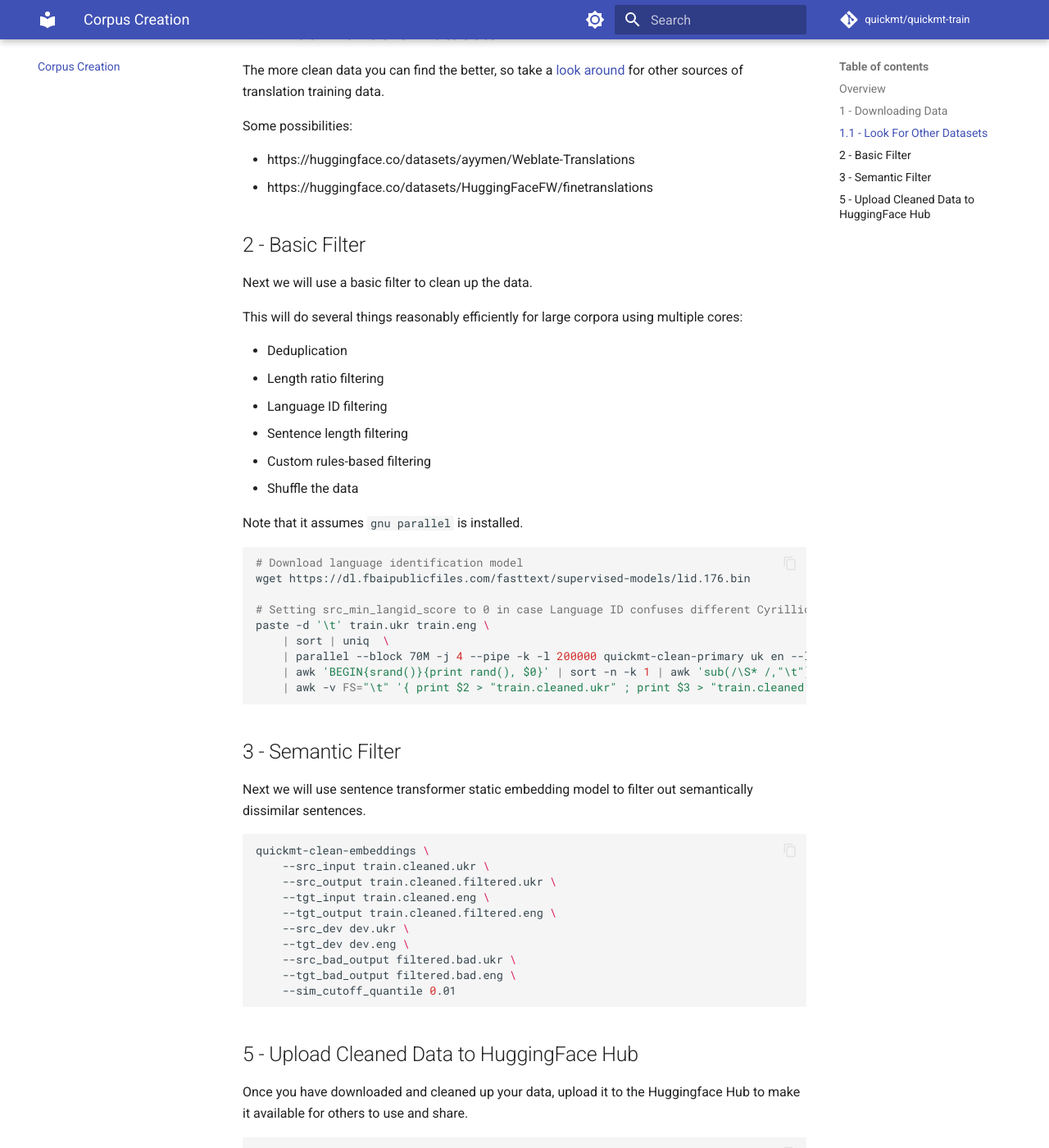
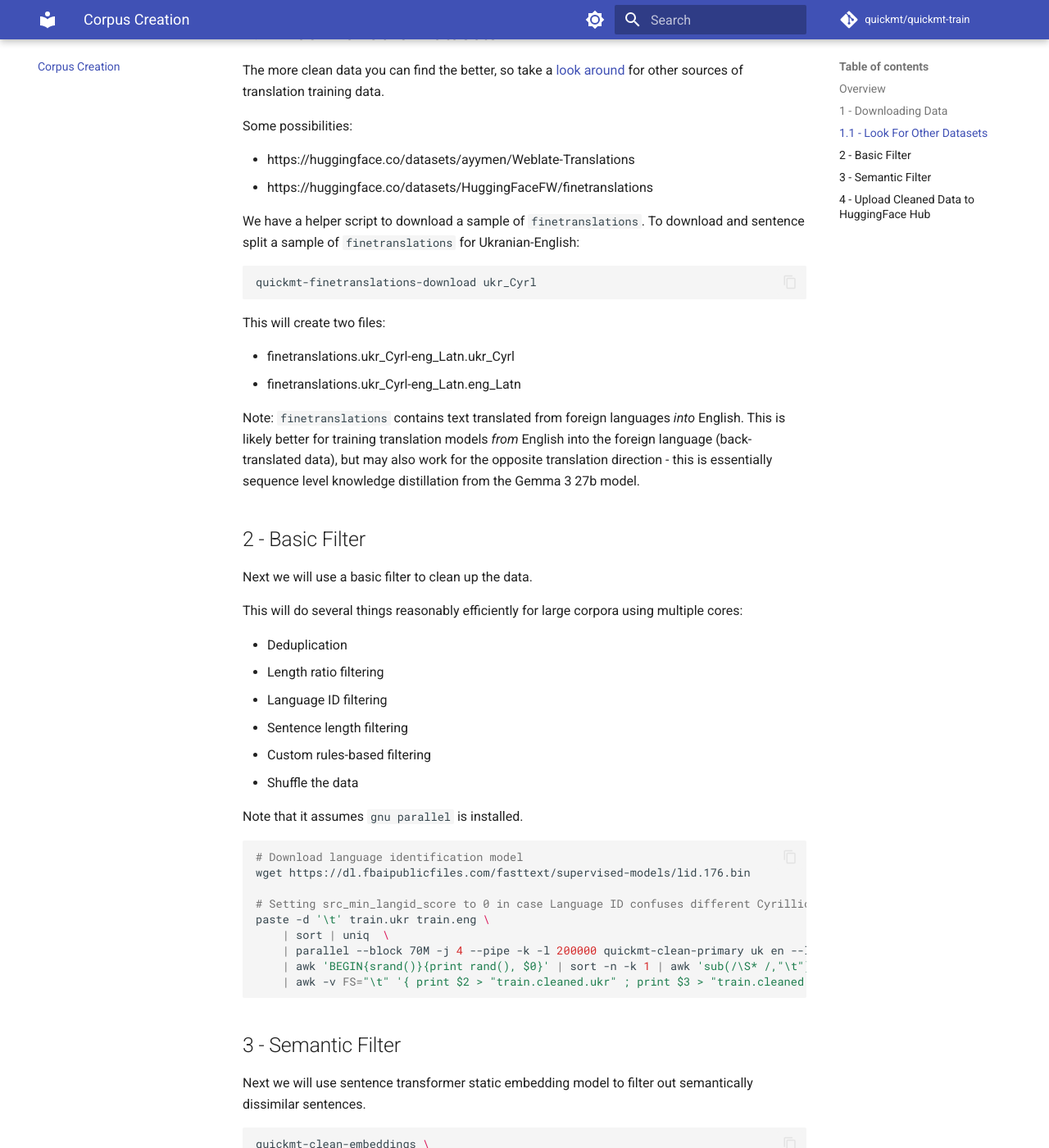
Before and after one commit to quickmt/quickmt-train, an MkDocs documentation site: the page built from docs/corpus_creation.md, in a window 1280 px wide and 1400 px high, scrolled down 3169 px. Shown: the whole window at 82% size. Built offline with MkDocs 1.6.1 and Material for MkDocs 9.7.7, drawn with Linux system fonts in a browser that asks for light colours; comment, search, counter and statistics services are not loaded; some of the changed text lies outside the part shown.

Commit message:
Improve docs for copus creation

````diff
--- a/docs/corpus_creation.md
+++ b/docs/corpus_creation.md
@@ -122,6 +122,18 @@ Some possibilities:
 * https://huggingface.co/datasets/ayymen/Weblate-Translations
 * https://huggingface.co/datasets/HuggingFaceFW/finetranslations
 
+We have a helper script to download a sample of `finetranslations`. To download and sentence split a sample of `finetranslations` for Ukranian-English:
+
+```bash
+quickmt-finetranslations-download ukr_Cyrl
+```
+
+This will create two files:
+
+* finetranslations.ukr_Cyrl-eng_Latn.ukr_Cyrl
+* finetranslations.ukr_Cyrl-eng_Latn.eng_Latn
+
+Note: `finetranslations` contains text translated from foreign languages *into* English. This is likely better for training translation models *from* English into the foreign language (back-translated data), but may also work for the opposite translation direction - this is essentially sequence level knowledge distillation from the Gemma 3 27b model.
 
 ## 2 - Basic Filter
 
@@ -167,7 +179,7 @@ quickmt-clean-embeddings \
     --sim_cutoff_quantile 0.01
 ```
 
-## 5 - Upload Cleaned Data to HuggingFace Hub
+## 4 - Upload Cleaned Data to HuggingFace Hub
 
 Once you have downloaded and cleaned up your data, upload it to the Huggingface Hub to make it available for others to use and share.
 
````
